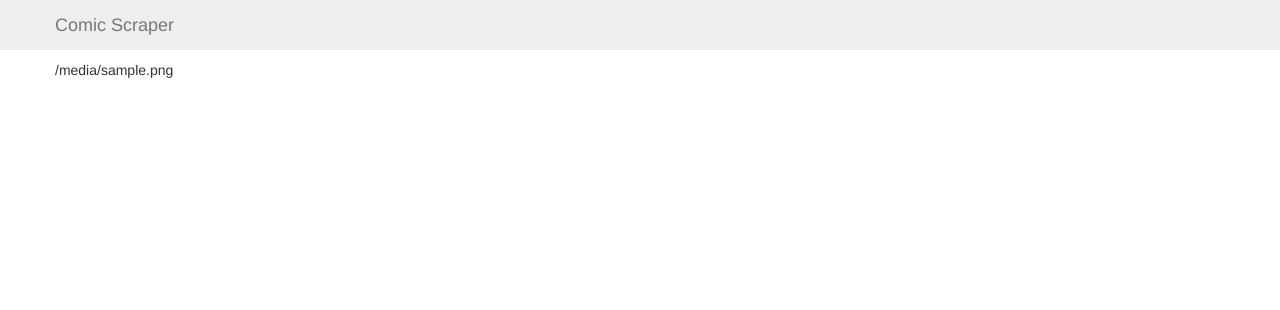
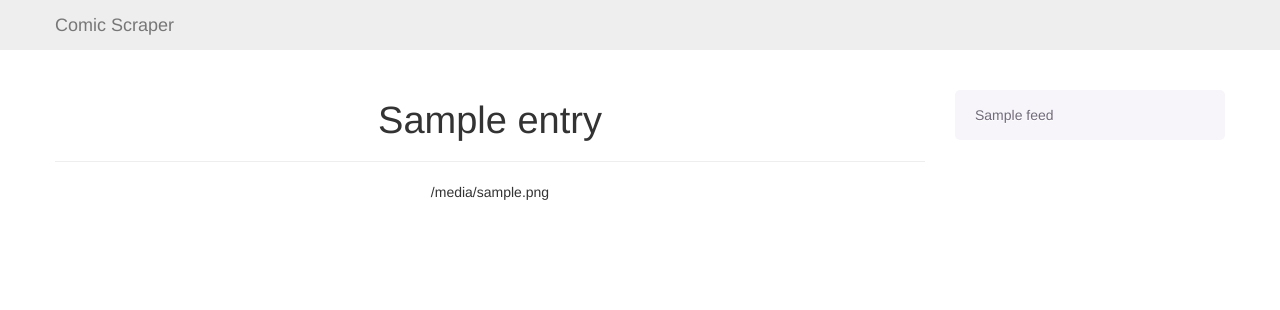
Before and after one commit to moretti/comic-scraper, a Python web app: template src/templates/index.html in a window 1280 px wide. Shown: the top 310 px of the page. Run offline with Jinja, Linux system fonts and the light colour scheme; the template is opened without the code that fills it: most values are stand-ins (such as "Sample title", 1, 10 or a date in 2020); some libraries are stand-ins or nearby versions.

Commit message:
Use Boostrap 3 classes

```diff
--- a/src/static/css/app/main.css
+++ b/src/static/css/app/main.css
@@ -2,3 +2,34 @@ body {
 	padding-top: 60px;
 	padding-bottom: 40px;
 }
+
+img {
+	vertical-align: middle;
+	display: inline-block;
+	height: auto;
+	max-width: 100%;
+}
+
+.cs-sidenav {
+	background-color: #F7F5FA;
+	border-radius: 5px 5px 5px 5px;
+	margin-bottom: 30px;
+	margin-top: 30px;
+	padding-bottom: 10px;
+	padding-top: 10px;
+	text-shadow: 0 1px 0 #FFFFFF;
+}
+
+.cs-sidebar {
+	width: 270px;
+}
+
+.cs-sidebar .nav > li > a {
+	color: #716B7A;
+	display: block;
+	padding: 5px 20px;
+}
+
+.cs-entries {
+	text-align: center;
+}
--- a/src/templates/index.html
+++ b/src/templates/index.html
@@ -5,12 +5,12 @@
         <meta http-equiv="X-UA-Compatible" content="IE=edge,chrome=1">
         <title>Comic Scraper</title>
         <meta name="description" content="">
-        <meta name="viewport" content="width=device-width">
+        <meta name="viewport" content="width=device-width, initial-scale=1.0">
 
         <link rel="stylesheet" href="/static/css/bootstrap/bootstrap.min.css">
         <link rel="stylesheet" href="/static/css/app/main.css">
 
-        <script src="//ajax.googleapis.com/ajax/libs/jquery/1.10.1/jquery.min.js"></script>
+        <script src="//ajax.googleapis.com/ajax/libs/jquery/2.0.3/jquery.min.js"></script>
         <script src="/static/js/bootstrap/bootstrap.min.js"></script>
         <script src="/static/js/app/main.js"></script>
     </head>
@@ -24,8 +24,24 @@
         </div>
 
         <div class="container">
-            {% for entry in entries %}
-                {{ entry.image_content }}
-            {% endfor %}
+            <div class="row">
+                <div class="cs-entries col-lg-9">
+                    {% for entry in entries %}
+                        <div class="page-header">
+                            <h1>{{ entry.title }}</h1>
+                        </div>
+                        {{ entry.image_content }}
+                    {% endfor %}
+                </div>
+                <div class="col-lg-3">
+                    <div class="cs-sidebar affix">
+                        <ul class="nav cs-sidenav">
+                            {% for feed in feeds %}
+                                <li><a href="#">{{ feed.title }}</a></li>
+                            {% endfor %}
+                        </ul>
+                    </div>
+                </div>
+            </div>
         </div>
 </html>
```
Also changed, not shown: src/main.py (+7 -4 lines).
